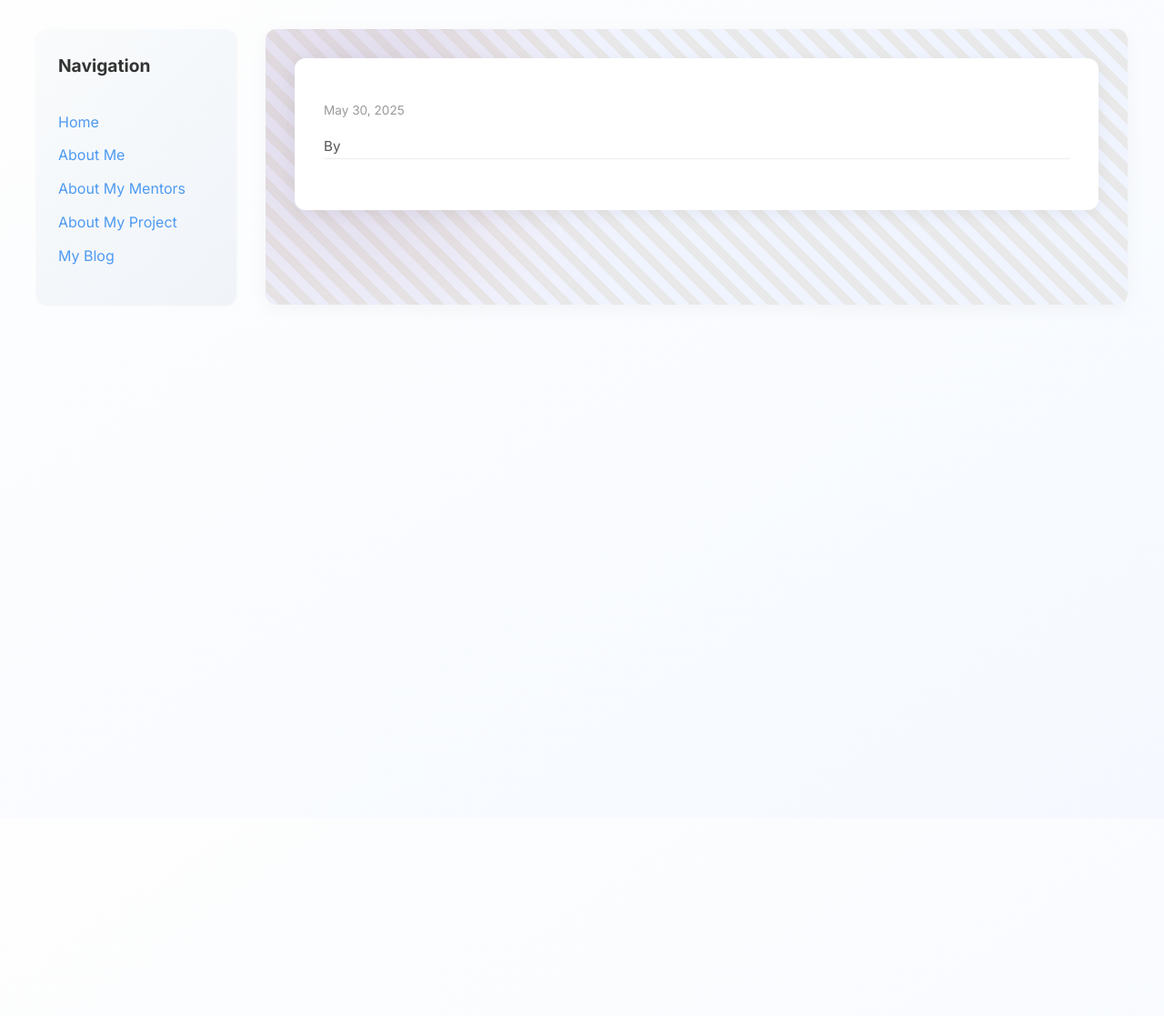
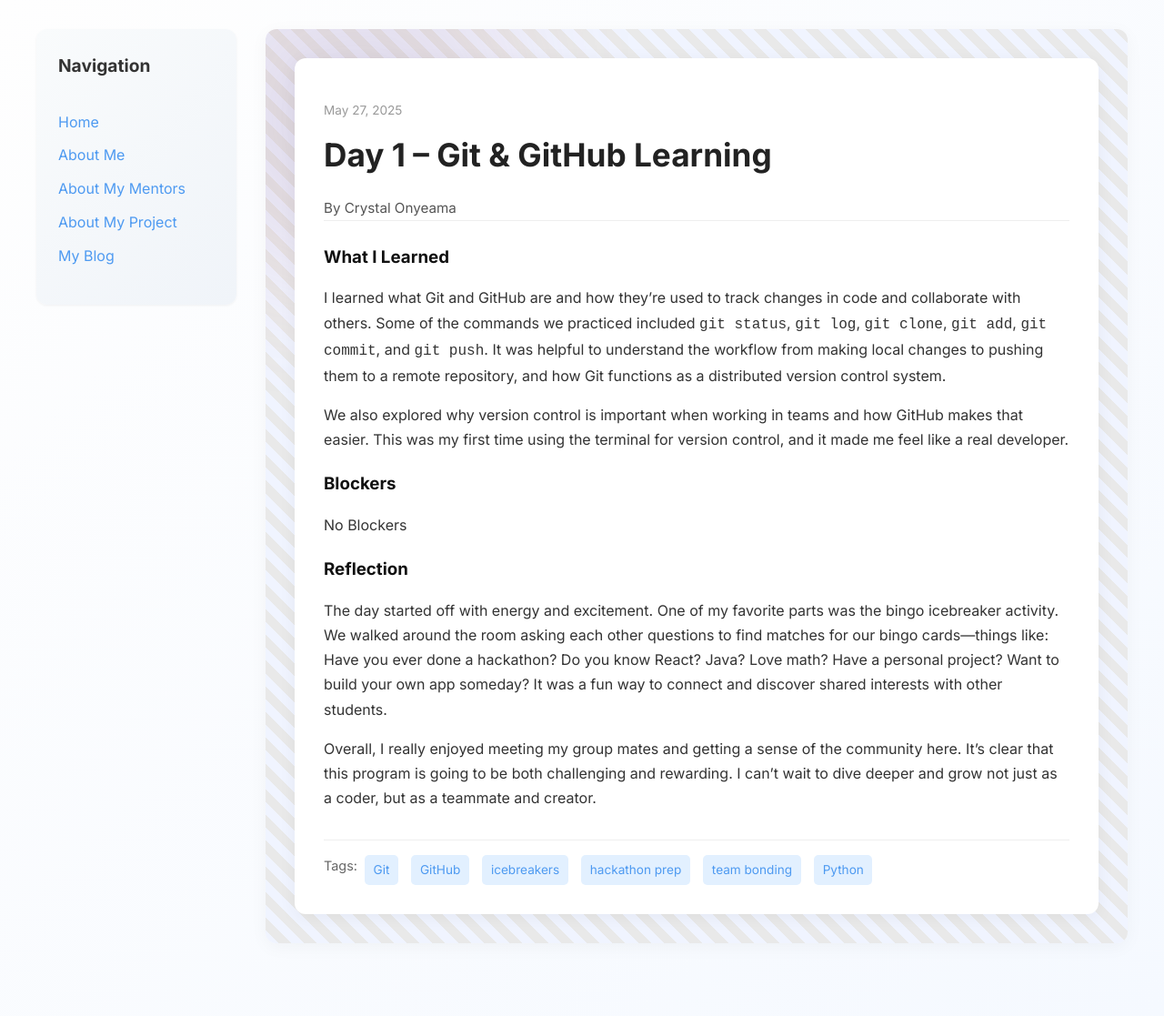
Before and after one commit to crystalonyeama/crystalonyeama.github.io, a Jekyll site: the page built from _posts/2025-05-27-day-1.md, in a window 1280 px wide. Shown: the whole page at 91% size. Built offline with Jekyll 4.4.1, drawn with Linux system fonts in a browser that asks for light colours; our own code applies the rules of GitHub Pages for plain Markdown files; before the commit the page ends 900 px from its top, so only the background shows below that; part of the change alters nothing that is shown.

Commit message:
Update 2025-05-27-day-1.md

```diff
--- a/_posts/2025-05-27-day-1.md
+++ b/_posts/2025-05-27-day-1.md
@@ -7,16 +7,15 @@ permalink: /day1.html
 tags: ["Git", "GitHub", "icebreakers", "hackathon prep", "team bonding", "Python"]
 
 what_i_learned: |
- I learned what Git and GitHub are and how they’re used to track changes in code and collaborate with others. Some of the commands we practiced included "git status", "git log", "git clone", "git add", "git commit", and "git push". It was helpful to understand the workflow from making local changes to pushing them to a remote repository, and how Git functions as a distributed version control system.
+  I learned what Git and GitHub are and how they’re used to track changes in code and collaborate with others. Some of the commands we practiced included `git status`, `git log`, `git clone`, `git add`, `git commit`, and `git push`. It was helpful to understand the workflow from making local changes to pushing them to a remote repository, and how Git functions as a distributed version control system.
 
   We also explored why version control is important when working in teams and how GitHub makes that easier. This was my first time using the terminal for version control, and it made me feel like a real developer.
 
-
 blockers: |
-  After taking the placement test I realized that I need quite a bit of help with Python.
+ No Blockers
 
 reflection: |
-    The day started off with energy and excitement. One of my favorite parts was the bingo icebreaker activity. We walked around the room asking each other questions to find matches for our bingo cards—things like: Have you ever done a hackathon? Do you know React? Java? Love math? Have a personal project? Want to build your own app someday? It was a fun way to connect and discover shared interests with other students.
+  The day started off with energy and excitement. One of my favorite parts was the bingo icebreaker activity. We walked around the room asking each other questions to find matches for our bingo cards—things like: Have you ever done a hackathon? Do you know React? Java? Love math? Have a personal project? Want to build your own app someday? It was a fun way to connect and discover shared interests with other students.
 
   Overall, I really enjoyed meeting my group mates and getting a sense of the community here. It’s clear that this program is going to be both challenging and rewarding. I can’t wait to dive deeper and grow not just as a coder, but as a teammate and creator.
 ---
```
